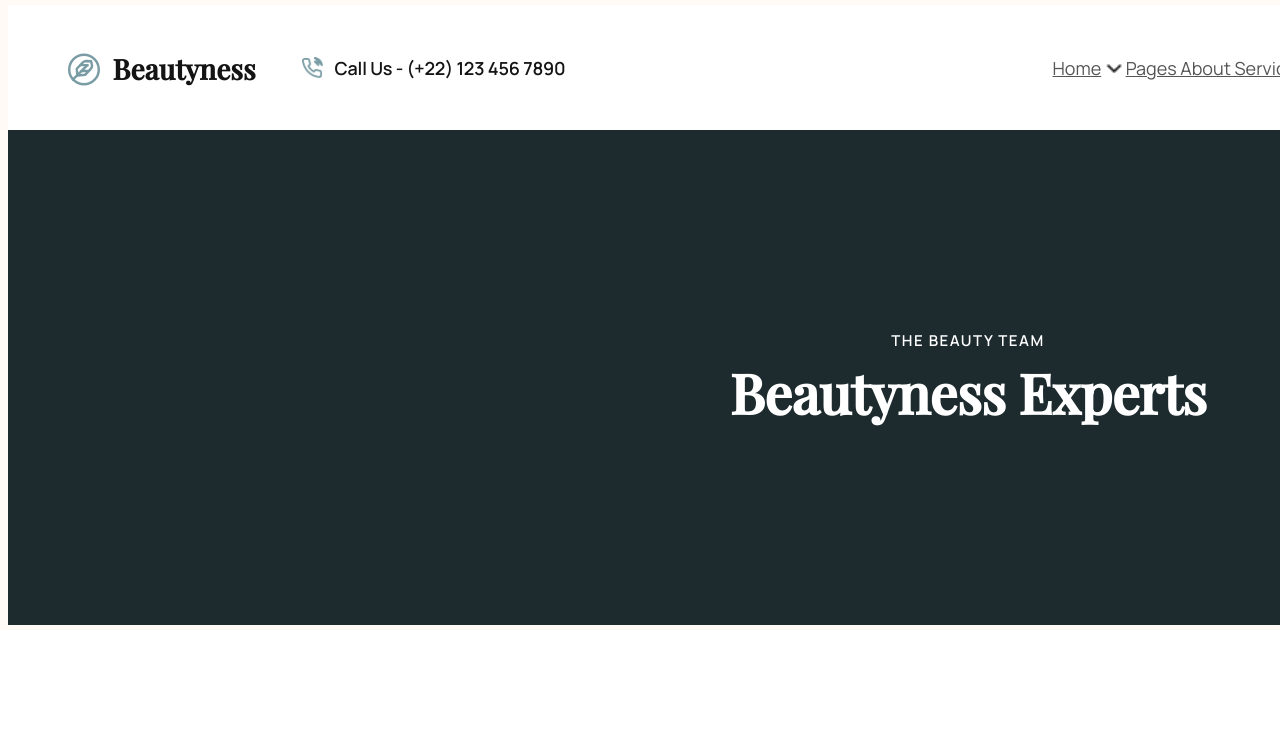
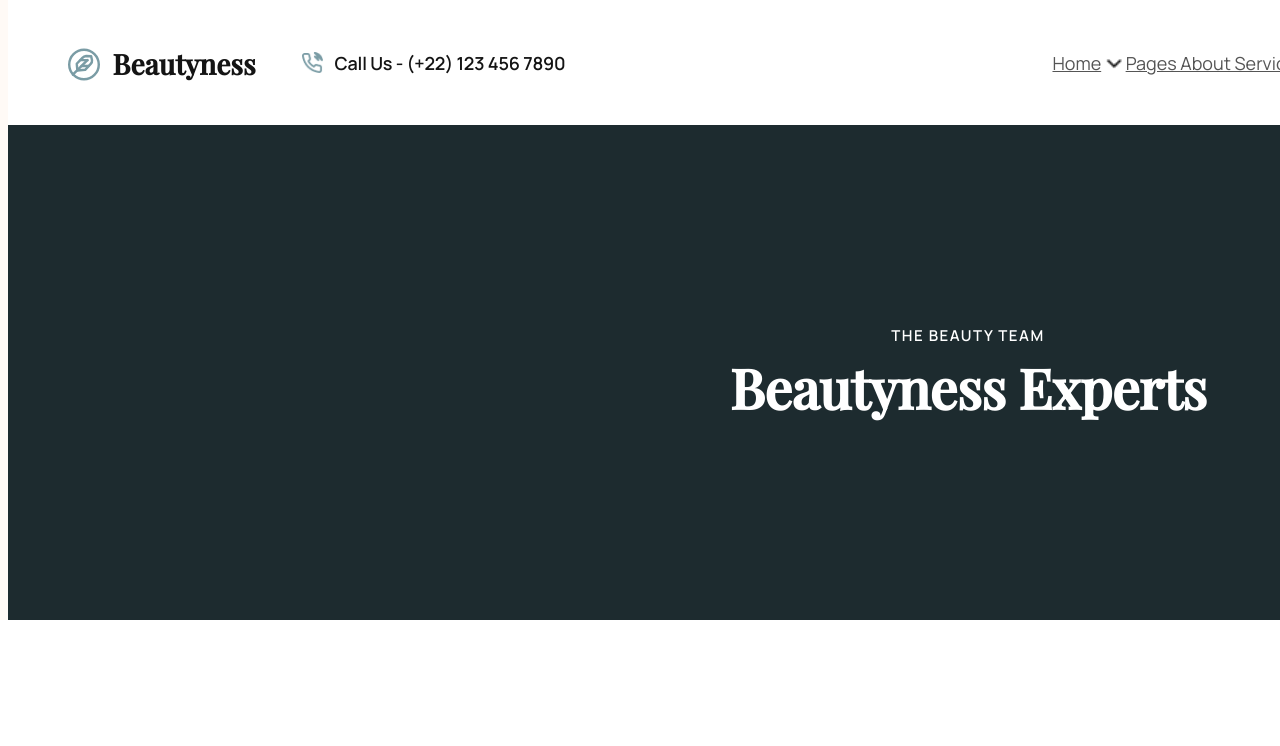
Before and after one commit to SuDaniels/BeautyExpertReplica, a plain HTML site: page index.html in a window 1280 px wide. Shown: the top 746 px of the page. Drawn offline with nearby package versions, Linux system fonts and the light colour scheme; a web font is replaced by a local one.

Commit message:
modified1

```diff
--- a/assets/css/style.css
+++ b/assets/css/style.css
@@ -1,6 +1,12 @@
 html {
   font-size: 62.5%;
-  /* width: 100% */
+  box-sizing: border-box;
+}
+
+*,
+*::before,
+*::after {
+  box-sizing: inherit;
 }
 * {
   margin: 0;
--- a/index.html
+++ b/index.html
@@ -41,8 +41,10 @@
   <body>
     <div class="main_container">
       <div class="container-fluid">
-        <div class="header_container navbar navbar-expand-lg">
-          <div class="header-Dan">
+        <!--my header section begins here-->
+        <div class="header_container">
+          <nav class="header-Dan">
+            <!--my navbar begins here-->
             <div class="content-Dan">
               <div class="Logo_">
                 <div class="Logo_0">
@@ -89,7 +91,9 @@
                 </div>
               </div>
             </div>
-          </div>
+          </nav>
+          <!--my navbar ends here-->
+
           <div class="background-WGZ">
             <div class="content-ETT">
               <div class="the-beauty-team-PLM">THE BEAUTY TEAM</div>
@@ -98,6 +102,8 @@
           </div>
         </div>
       </div>
+      <!--my header section ends here-->
+
       <div class="mainContainer_body">
         <div class="Container_body">
           <div class="title-GHf">
```
